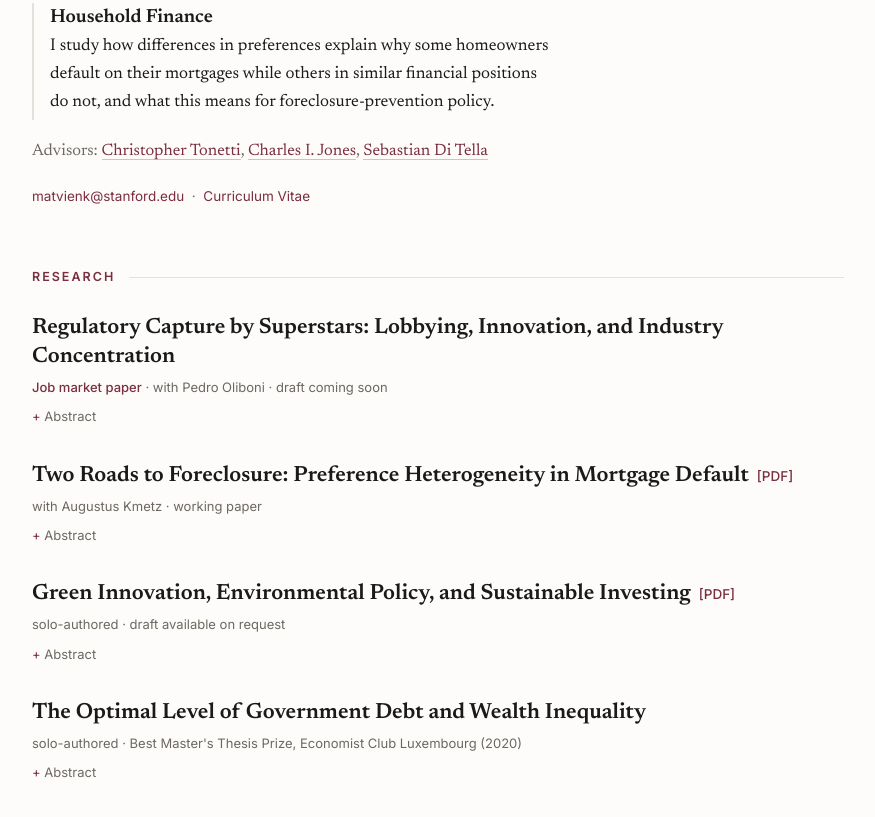
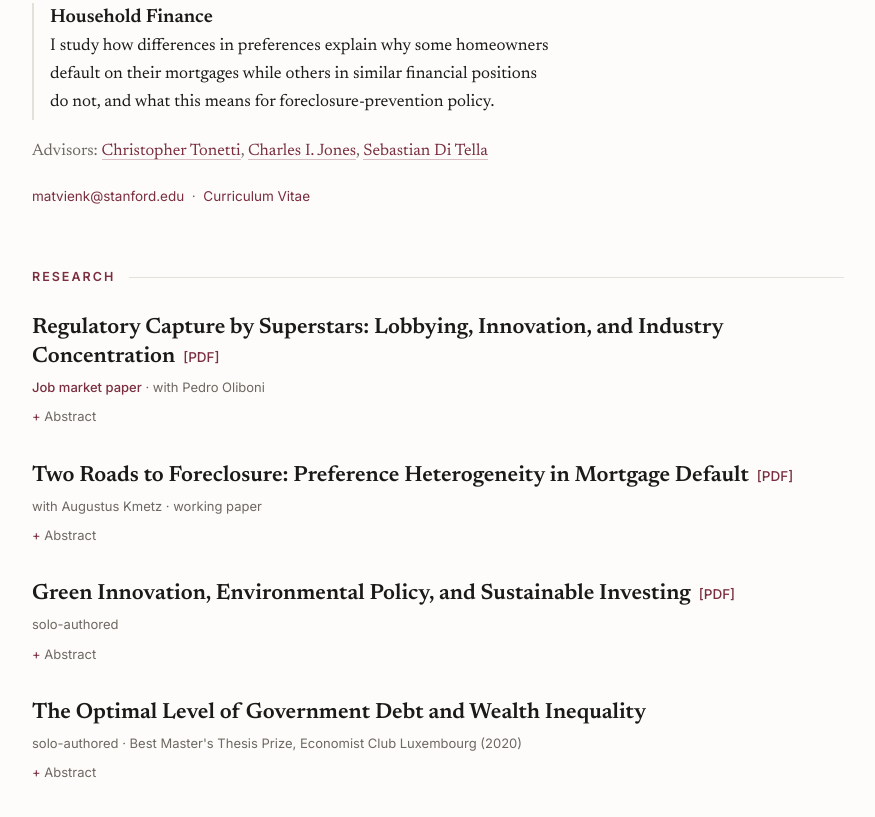
Before and after one commit to dsmatviienko/dsmatviienko.github.io, a plain HTML site: page index.html in a window 1280 px wide. Shown: the part 567-1384 px from the top of the page, without its empty margins (202-1077 px from the left). Drawn offline with Linux system fonts and the light colour scheme.

Commit message:
Add files via upload

```diff
--- a/index.html
+++ b/index.html
@@ -179,17 +179,13 @@
     <div class="label">Research</div>
 
     <div class="paper" id="jmp">
-      <h3>Regulatory Capture by Superstars: Lobbying, Innovation, and Industry Concentration</h3>
+      <h3><a class="t" href="JMP.pdf" target="_blank" rel="noopener">Regulatory Capture by Superstars: Lobbying, Innovation, and Industry Concentration</a><a class="pdf" href="JMP.pdf" target="_blank" rel="noopener">[PDF]</a></h3>
       <!-- Add Pedro's website: with <a href="URL">Pedro Oliboni</a> -->
-      <div class="meta"><em>Job market paper</em> · with Pedro Oliboni · draft coming soon</div>
+      <div class="meta"><em>Job market paper</em> · with Pedro Oliboni</div>
       <details>
         <summary>Abstract</summary>
         <p>A long-established concern about corporate lobbying is regulatory capture: incumbent firms shaping regulation in their favor. We study which regulations firms lobby for and how this affects concentration, innovation, and welfare. Using LLMs, we classify federal lobbying reports of public firms and trade associations, assigning each request to a policy tool from a new comprehensive taxonomy, with the direction and scope of the requested change. Lobbying for firm-specific benefits such as tax decreases and government contracts is one-sided: nearly every firm asks for more. Lobbying over regulatory costs is instead contested: the largest firms are the most likely to ask for higher costs, while trade associations mostly ask for lower ones. To quantify the consequences of lobbying, we build a dynamic general equilibrium model of oligopolistic competition and innovation in which firms lobby for firm-specific transfers and over industry-wide regulatory costs, set in a contest between strategic incumbents and an association of the competitive fringe. In the model estimated on US data, lobbying raises regulatory costs and lowers welfare through industry composition: each incumbent innovates more, but industries become more concentrated, lowering output and growth. Almost all the welfare loss comes from lobbying over regulation rather than for benefits.</p>
       </details>
-      <!-- When the draft is ready: put the PDF next to index.html, delete "· draft coming soon" above,
-           and replace the <h3> line above with this one:
-      <h3><a class="t" href="Matviienko_JMP.pdf" target="_blank" rel="noopener">Regulatory Capture by Superstars: Lobbying, Innovation, and Industry Concentration</a><a class="pdf" href="Matviienko_JMP.pdf" target="_blank" rel="noopener">[PDF]</a></h3>
-      -->
     </div>
 
     <div class="paper">
@@ -204,7 +200,7 @@
 
     <div class="paper">
       <h3><a class="t" href="Matviienko_Green_innovation.pdf" target="_blank" rel="noopener">Green Innovation, Environmental Policy, and Sustainable Investing</a><a class="pdf" href="Matviienko_Green_innovation.pdf" target="_blank" rel="noopener">[PDF]</a></h3>
-      <div class="meta">solo-authored · draft available on request</div>
+      <div class="meta">solo-authored</div>
       <details>
         <summary>Abstract</summary>
         <p>Macroeconomic research on the green transition and finance research on sustainable investing—by
```
